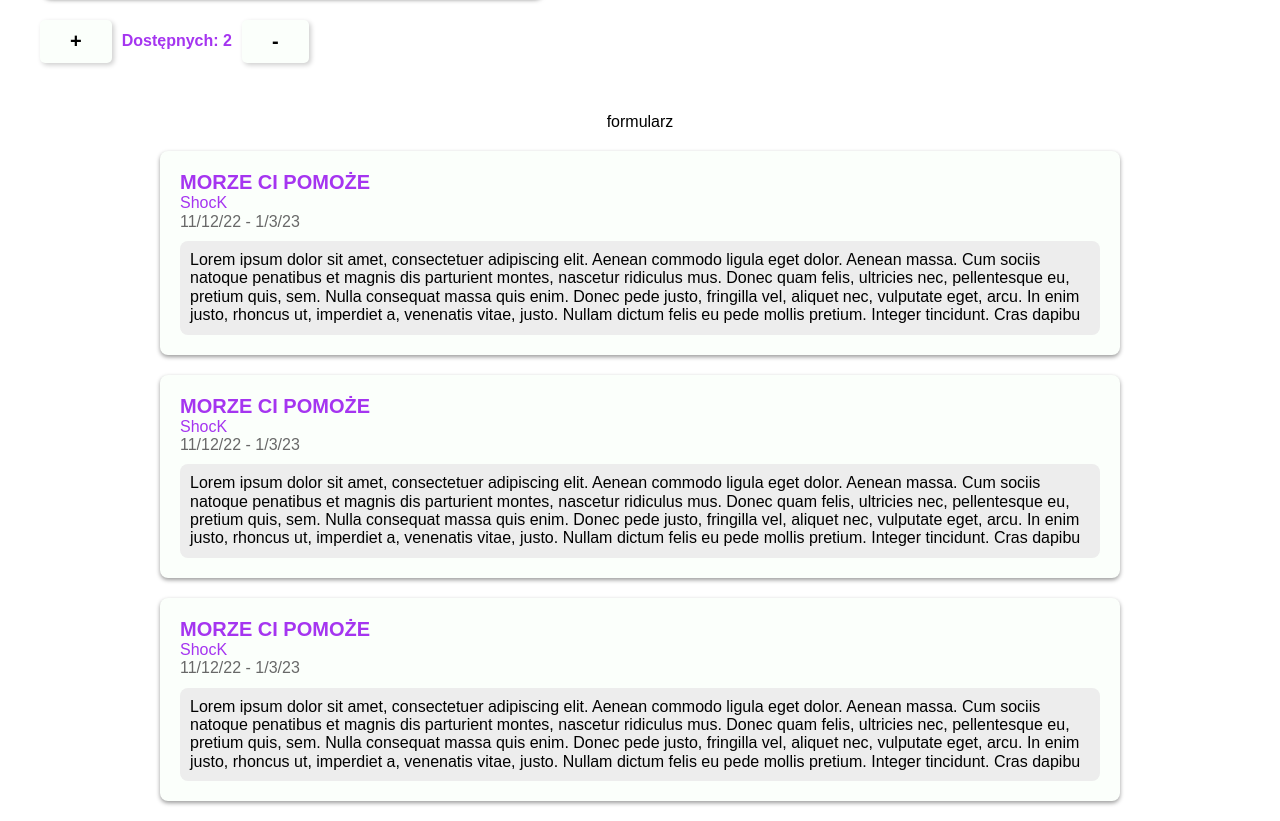
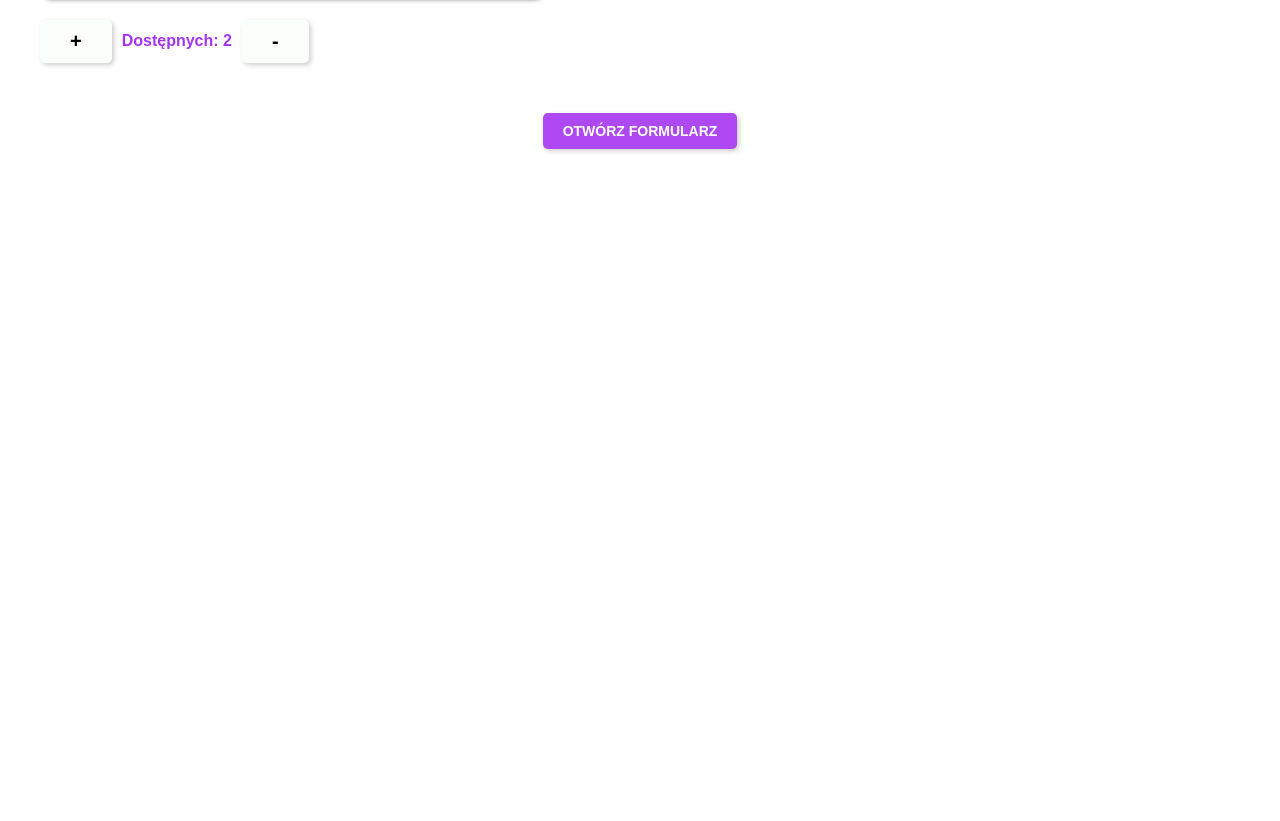
Before and after one commit to ShockOfficial/WDAI, an Angular app in the folder Lab_5/Zadanie2/: page /details/1 in a window 1280 px wide. Shown: the part 588-1409 px from the top of the page. After the commit the page ends 800 px from the top, so only its background shows below. Built offline with nearby package versions, Linux system fonts and the light colour scheme.

Commit message:
add details screen and opinions form

```diff
--- a/Lab_5/Zadanie2/src/app/create-form/create-form.component.ts
+++ b/Lab_5/Zadanie2/src/app/create-form/create-form.component.ts
@@ -82,6 +82,7 @@ export class CreateFormComponent implements OnInit {
 			currency: 'PLN',
 			rate: 0,
 			rateNumber: 0,
+			opinions: [],
 		});
 		this.tripForm.reset();
 	}
--- /dev/null
+++ b/Lab_5/Zadanie2/src/app/opinion-form/opinion-form.component.html
@@ -0,0 +1,60 @@
+<form class="form" [formGroup]="opinionForm" (ngSubmit)="onSubmitHandler()">
+	<div class="form__item">
+		<label class="form__label">Nick</label>
+		<input type="text" class="form__input" formControlName="nick" />
+	</div>
+	<span
+		class="form__error"
+		*ngIf="!opinionForm.get('nick')?.valid && opinionForm.get('nick')?.touched"
+		>Wpisz swoją nazwę</span
+	>
+	<div class="form__item">
+		<label class="form__label">Nazwa wycieczki</label>
+		<input type="text" class="form__input" formControlName="tripName" />
+	</div>
+	<span
+		class="form__error"
+		*ngIf="
+			!opinionForm.get('tripName')?.valid &&
+			opinionForm.get('tripName')?.touched
+		"
+		>Wpisz prawidłową nazwę wycieczki!</span
+	>
+
+	<div class="form__item">
+		<label class="form__label">Data zakupu</label>
+		<input type="date" class="form__input" formControlName="buyDate" />
+	</div>
+	<span
+		class="form__error"
+		*ngIf="
+			!opinionForm.get('buyDate')?.valid && opinionForm.get('buyDate')?.touched
+		"
+		>Wybierz prawidłową datę!</span
+	>
+
+	<div class="form__item">
+		<textarea
+			class="form__input form__area"
+			cols="30"
+			rows="10"
+			formControlName="opinion"
+			placeholder="Napisz swoją opinię"
+		></textarea>
+	</div>
+	<span
+		class="form__error"
+		*ngIf="
+			!opinionForm.get('description')?.valid &&
+			opinionForm.get('description')?.touched
+		"
+		>Wpisz prawidłowy opis!</span
+	>
+	<button type="submit" class="form__btn btn btn--primary btn--big">
+		Oceń
+	</button>
+</form>
+
+<div class="error-table" *ngIf="errorMessages.length">
+	<p class="error" *ngFor="let error of errorMessages">{{ error }}</p>
+</div>
--- /dev/null
+++ b/Lab_5/Zadanie2/src/app/opinion-form/opinion-form.component.scss
@@ -0,0 +1,66 @@
+@import '../shared.scss';
+
+.form {
+	display: flex;
+	justify-content: center;
+	flex-direction: column;
+	gap: 0.3rem 3rem;
+	box-shadow: 1px 3px 8px rgba(0, 0, 0, 0.5);
+	padding: 3rem;
+	border-radius: 12px;
+	&__item {
+		display: flex;
+		justify-content: center;
+		flex-direction: column;
+	}
+	&__label {
+		text-transform: uppercase;
+		margin-top: 1rem;
+		font-weight: bold;
+	}
+	&__input {
+		padding: 0.5rem;
+		border: 1px solid rgba(0, 0, 0, 0.5);
+		border-radius: 3px;
+		width: 100%;
+
+		&:focus {
+			outline: $primary-color solid 2px;
+		}
+	}
+	&__btn {
+		padding: 1.5rem 6rem;
+		margin-top: 2rem;
+		align-self: center;
+	}
+	&__error {
+		font-size: 1.4rem;
+		color: $invalid-color;
+		text-align: center;
+	}
+
+	&__area {
+		resize: none;
+	}
+}
+
+input.ng-invalid.ng-touched {
+	border-bottom: 4px solid $invalid-color;
+}
+
+input.ng-valid.ng-touched.ng-dirty {
+	border-bottom: 4px solid $valid-color;
+}
+
+.error-table {
+	margin-top: 4rem;
+	padding: 1rem;
+	box-shadow: 0 1px 4px rgba(0, 0, 0, 0.5);
+	border-radius: 4px;
+}
+.error {
+	color: $invalid-color;
+	&:not(:last-of-type) {
+		margin-bottom: 1rem;
+	}
+}
--- /dev/null
+++ b/Lab_5/Zadanie2/src/app/opinion-form/opinion.model.ts
@@ -0,0 +1,6 @@
+export interface Opinion {
+	tripName: string;
+	nick: string;
+	opinion: string;
+	date?: string;
+}
--- a/Lab_5/Zadanie2/src/app/trip-details/trip-details.component.html
+++ b/Lab_5/Zadanie2/src/app/trip-details/trip-details.component.html
@@ -62,69 +62,25 @@
 	</div>
 
 	<div class="opinion">
-		<p>formularz</p>
-
-		<div class="opinion__item">
+		<button class="btn btn--primary btn--big" (click)="openForm()">
+			{{ !isFormOpen ? 'Otwórz formularz' : 'Zamknij formularz' }}
+		</button>
+		<app-opinion-form
+			(onSubmit)="addOpinion($event)"
+			[tripName]="trip.title"
+			class="form-box"
+			*ngIf="isFormOpen"
+		></app-opinion-form>
+		<div class="opinion__item" *ngFor="let opinion of opinions">
 			<div class="opinion__top-box">
-				<p class="opinion__trip-name">{{ trip.title }}</p>
-				<p class="opinion__nick">ShocK</p>
+				<p class="opinion__trip-name">{{ opinion.tripName }}</p>
+				<p class="opinion__nick">{{ opinion.nick }}</p>
 				<p class="opinion__date">
-					{{ trip.startDate | date : 'shortDate' }}
-					<span class="opinion__span">-</span>
-					{{ trip.endDate | date : 'shortDate' }}
+					{{ opinion.date | date : 'shortDate' }}
 				</p>
 			</div>
 			<p class="opinion__text">
-				Lorem ipsum dolor sit amet, consectetuer adipiscing elit. Aenean commodo
-				ligula eget dolor. Aenean massa. Cum sociis natoque penatibus et magnis
-				dis parturient montes, nascetur ridiculus mus. Donec quam felis,
-				ultricies nec, pellentesque eu, pretium quis, sem. Nulla consequat massa
-				quis enim. Donec pede justo, fringilla vel, aliquet nec, vulputate eget,
-				arcu. In enim justo, rhoncus ut, imperdiet a, venenatis vitae, justo.
-				Nullam dictum felis eu pede mollis pretium. Integer tincidunt. Cras
-				dapibu
-			</p>
-		</div>
-		<div class="opinion__item">
-			<div class="opinion__top-box">
-				<p class="opinion__trip-name">{{ trip.title }}</p>
-				<p class="opinion__nick">ShocK</p>
-				<p class="opinion__date">
-					{{ trip.startDate | date : 'shortDate' }}
-					<span class="opinion__span">-</span>
-					{{ trip.endDate | date : 'shortDate' }}
-				</p>
-			</div>
-			<p class="opinion__text">
-				Lorem ipsum dolor sit amet, consectetuer adipiscing elit. Aenean commodo
-				ligula eget dolor. Aenean massa. Cum sociis natoque penatibus et magnis
-				dis parturient montes, nascetur ridiculus mus. Donec quam felis,
-				ultricies nec, pellentesque eu, pretium quis, sem. Nulla consequat massa
-				quis enim. Donec pede justo, fringilla vel, aliquet nec, vulputate eget,
-				arcu. In enim justo, rhoncus ut, imperdiet a, venenatis vitae, justo.
-				Nullam dictum felis eu pede mollis pretium. Integer tincidunt. Cras
-				dapibu
-			</p>
-		</div>
-		<div class="opinion__item">
-			<div class="opinion__top-box">
-				<p class="opinion__trip-name">{{ trip.title }}</p>
-				<p class="opinion__nick">ShocK</p>
-				<p class="opinion__date">
-					{{ trip.startDate | date : 'shortDate' }}
-					<span class="opinion__span">-</span>
-					{{ trip.endDate | date : 'shortDate' }}
-				</p>
-			</div>
-			<p class="opinion__text">
-				Lorem ipsum dolor sit amet, consectetuer adipiscing elit. Aenean commodo
-				ligula eget dolor. Aenean massa. Cum sociis natoque penatibus et magnis
-				dis parturient montes, nascetur ridiculus mus. Donec quam felis,
-				ultricies nec, pellentesque eu, pretium quis, sem. Nulla consequat massa
-				quis enim. Donec pede justo, fringilla vel, aliquet nec, vulputate eget,
-				arcu. In enim justo, rhoncus ut, imperdiet a, venenatis vitae, justo.
-				Nullam dictum felis eu pede mollis pretium. Integer tincidunt. Cras
-				dapibu
+				{{ opinion.opinion }}
 			</p>
 		</div>
 	</div>
--- a/Lab_5/Zadanie2/src/app/trip-details/trip-details.component.scss
+++ b/Lab_5/Zadanie2/src/app/trip-details/trip-details.component.scss
@@ -132,6 +132,7 @@
 		padding: 1rem;
 		border-radius: 8px;
 		background-color: rgb(237, 237, 237);
+		word-break: break-all;
 	}
 }
 
@@ -176,3 +177,7 @@
 		font-size: 3rem;
 	}
 }
+
+.form-box {
+	width: 80%;
+}
--- a/Lab_5/Zadanie2/src/app/trip-details/trip-details.component.ts
+++ b/Lab_5/Zadanie2/src/app/trip-details/trip-details.component.ts
@@ -5,6 +5,7 @@ import { TripsService } from '../trips.service';
 import { CurrencyService } from '../currency-switcher/currency-service.service';
 import { CartService } from '../cart/cart-service.service';
 import { Location } from '@angular/common';
+import { Opinion } from '../opinion-form/opinion.model';
 
 @Component({
 	selector: 'app-trip-details',
@@ -15,6 +16,8 @@ export class TripDetailsComponent implements OnInit {
 	trip?: Trip;
 	reservedAmount: number = 0;
 	stars = [1, 2, 3, 4, 5];
+	isFormOpen: boolean = false;
+	opinions: Opinion[];
 
 	constructor(
 		private location: Location,
@@ -27,6 +30,7 @@ export class TripDetailsComponent implements OnInit {
 	ngOnInit(): void {
 		this.trip = this.tripsService.getById(+this.route.snapshot.params['id']);
 		this.reservedAmount = +this.route.snapshot.queryParams['reservedAmount'];
+		this.opinions = this.trip ? this.trip.opinions : [];
 	}
 
 	getCurrency() {
@@ -56,4 +60,12 @@ export class TripDetailsComponent implements OnInit {
 			if (this.trip.rateNumber === 0) this.trip.rateNumber += 1;
 		}
 	}
+	openForm() {
+		this.isFormOpen = !this.isFormOpen;
+	}
+	addOpinion(opinion: Opinion) {
+		if (this.trip) {
+			this.trip.opinions.push(opinion);
+		}
+	}
 }
--- a/Lab_5/Zadanie2/src/app/trips.component.ts
+++ b/Lab_5/Zadanie2/src/app/trips.component.ts
@@ -2,6 +2,7 @@ import { Component, OnChanges, OnInit, SimpleChanges } from '@angular/core';
 import { CartService } from './cart/cart-service.service';
 import { Currency } from './currency-switcher/currency-service.service';
 import { FiltersService } from './filters/filters.service';
+import { Opinion } from './opinion-form/opinion.model';
 
 export interface Trip {
 	id: number;
@@ -19,6 +20,7 @@ export interface Trip {
 	isMostExpensive?: boolean;
 	rate: number;
 	rateNumber: number;
+	opinions: Opinion[];
 }
 
 @Component({
--- a/Lab_5/Zadanie2/src/app/trips.module.ts
+++ b/Lab_5/Zadanie2/src/app/trips.module.ts
@@ -24,6 +24,7 @@ import { AddTripScreenComponent } from './add-trip-screen/add-trip-screen.compon
 import { ProfileSreenComponent } from './profile-sreen/profile-sreen.component';
 import { HomeScreenComponent } from './home-screen/home-screen.component';
 import { TripDetailsComponent } from './trip-details/trip-details.component';
+import { OpinionFormComponent } from './opinion-form/opinion-form.component';
 
 @NgModule({
 	declarations: [
@@ -47,6 +48,7 @@ import { TripDetailsComponent } from './trip-details/trip-details.component';
   ProfileSreenComponent,
   HomeScreenComponent,
   TripDetailsComponent,
+  OpinionFormComponent,
 	],
 	imports: [
 		BrowserModule,
--- a/Lab_5/Zadanie2/src/data/trips.json
+++ b/Lab_5/Zadanie2/src/data/trips.json
@@ -13,7 +13,8 @@
 		"price": 2000,
 		"currency": "PLN",
 		"rate": 0,
-		"rateNumber": 0
+		"rateNumber": 0,
+		"opinions": []
 	},
 	{
 		"id": 1,
@@ -29,7 +30,8 @@
 		"price": 10000,
 		"currency": "PLN",
 		"rate": 0,
-		"rateNumber": 0
+		"rateNumber": 0,
+		"opinions": []
 	},
 	{
 		"id": 2,
@@ -45,7 +47,8 @@
 		"price": 5299,
 		"currency": "PLN",
 		"rate": 0,
-		"rateNumber": 0
+		"rateNumber": 0,
+		"opinions": []
 	},
 	{
 		"id": 3,
@@ -61,7 +64,8 @@
 		"price": 1299,
 		"currency": "PLN",
 		"rate": 0,
-		"rateNumber": 0
+		"rateNumber": 0,
+		"opinions": []
 	},
 	{
 		"id": 4,
@@ -77,7 +81,8 @@
 		"price": 499,
 		"currency": "PLN",
 		"rate": 0,
-		"rateNumber": 0
+		"rateNumber": 0,
+		"opinions": []
 	},
 	{
 		"id": 5,
@@ -93,7 +98,8 @@
 		"price": 21829,
 		"currency": "PLN",
 		"rate": 0,
-		"rateNumber": 0
+		"rateNumber": 0,
+		"opinions": []
 	},
 	{
 		"id": 6,
@@ -109,7 +115,8 @@
 		"price": 13999,
 		"currency": "PLN",
 		"rate": 0,
-		"rateNumber": 0
+		"rateNumber": 0,
+		"opinions": []
 	},
 	{
 		"id": 7,
@@ -125,7 +132,8 @@
 		"price": 3999,
 		"currency": "PLN",
 		"rate": 0,
-		"rateNumber": 0
+		"rateNumber": 0,
+		"opinions": []
 	},
 	{
 		"id": 8,
@@ -141,7 +149,8 @@
 		"price": 3999,
 		"currency": "PLN",
 		"rate": 0,
-		"rateNumber": 0
+		"rateNumber": 0,
+		"opinions": []
 	},
 	{
 		"id": 9,
@@ -157,6 +166,7 @@
 		"price": 4599,
 		"currency": "PLN",
 		"rate": 0,
-		"rateNumber": 0
+		"rateNumber": 0,
+		"opinions": []
 	}
 ]
```
Also changed, not shown: Lab_5/Zadanie2/src/app/opinion-form/opinion-form.component.ts (added, +77 -0 lines).
